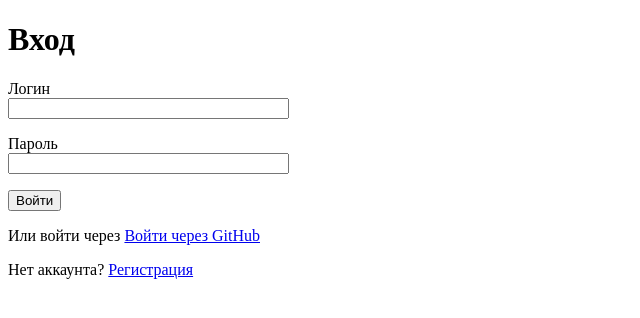
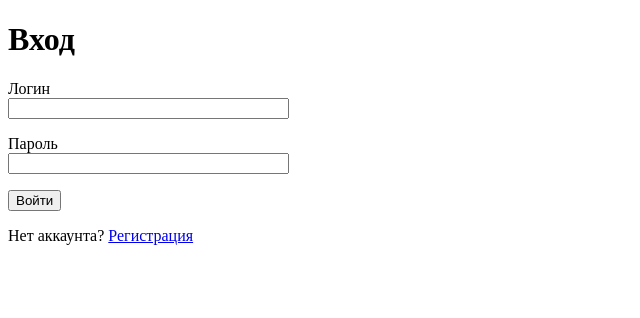
Before and after one commit to sahara1989/python-backend-bootcamp, a Flask app: page /login in a window 1280 px wide. Shown: the top 318 px of the page, without its empty margins (0-640 px from the left). Run offline with Flask 3, Linux system fonts and the light colour scheme.

Commit message:
Откат: удалена GitHub-авторизация (Flask-Dance)

```diff
--- a/app/models.py
+++ b/app/models.py
@@ -6,7 +6,7 @@ class User(db.Model, UserMixin):
     id = db.Column(db.Integer, primary_key=True)
     username = db.Column(db.String(80), unique=True, nullable=False, index=True)
     password_hash = db.Column(db.String(255), nullable=False)
-    github_id = db.Column(db.String(100), unique=True)
+    github_id = db.Column(db.String(255), unique=True, nullable=True)
     tasks = db.relationship("Task", backref="user", lazy=True)
 
 class Task(db.Model):
--- a/app/routes.py
+++ b/app/routes.py
@@ -5,7 +5,7 @@ from werkzeug.security import generate_password_hash, check_password_hash
 from .models import db, User, Task
 from .forms import RegisterForm, LoginForm  # подключаем формы
 from .forms import TaskForm
-from flask_dance.contrib.github import github
+
 from flask import current_app as app
 
 
@@ -96,36 +96,3 @@ def delete(id):
         db.session.delete(task)
         db.session.commit()
     return redirect(url_for("main.index"))
-
-@main_bp.route("/login/github")
-def github_login():
-    # если пользователь ещё не авторизовался через GitHub — перенаправим его
-    if not github.authorized:
-        return redirect(url_for("github.login"))
-
-    # пробуем получить информацию о пользователе от GitHub
-    resp = github.get("/user")
-    if not resp.ok:
-        flash("Ошибка при получении данных от GitHub", "danger")
-        return redirect(url_for("main.login"))
-
-    # парсим ответ GitHub
-    github_info = resp.json()
-    github_id = str(github_info["id"])
-    username = github_info.get("login", f"user_{github_id}")
-
-    # проверяем, есть ли такой пользователь в нашей базе
-    user = db.session.execute(
-        db.select(User).filter_by(github_id=github_id)
-    ).scalar_one_or_none()
-
-    # если нет — регистрируем нового
-    if not user:
-        user = User(username=username, github_id=github_id)
-        db.session.add(user)
-        db.session.commit()
-
-    # логиним пользователя
-    login_user(user)
-    flash("Успешный вход через GitHub", "success")
-    return redirect(url_for("main.index"))
--- a/app/templates/login.html
+++ b/app/templates/login.html
@@ -18,7 +18,7 @@
     </p>
     <p>{{ form.submit() }}</p>
   </form>
-  <p>Или войти через <a href="{{ url_for('github.login') }}">Войти через GitHub</a>
+
   <p>Нет аккаунта? <a href="{{ url_for('main.register') }}">Регистрация</a></p>
 </body>
 </html>
--- a/requirements.txt
+++ b/requirements.txt
@@ -7,5 +7,3 @@ WTForms==3.1.2
 python-dotenv
 psycopg2-binary
 gunicorn==22.0.0
-Flask-Dance==7.0.0
-requests-oauthlib==2.0.0
```
Also changed, not shown: app/__init__.py (+1 -11 lines).
